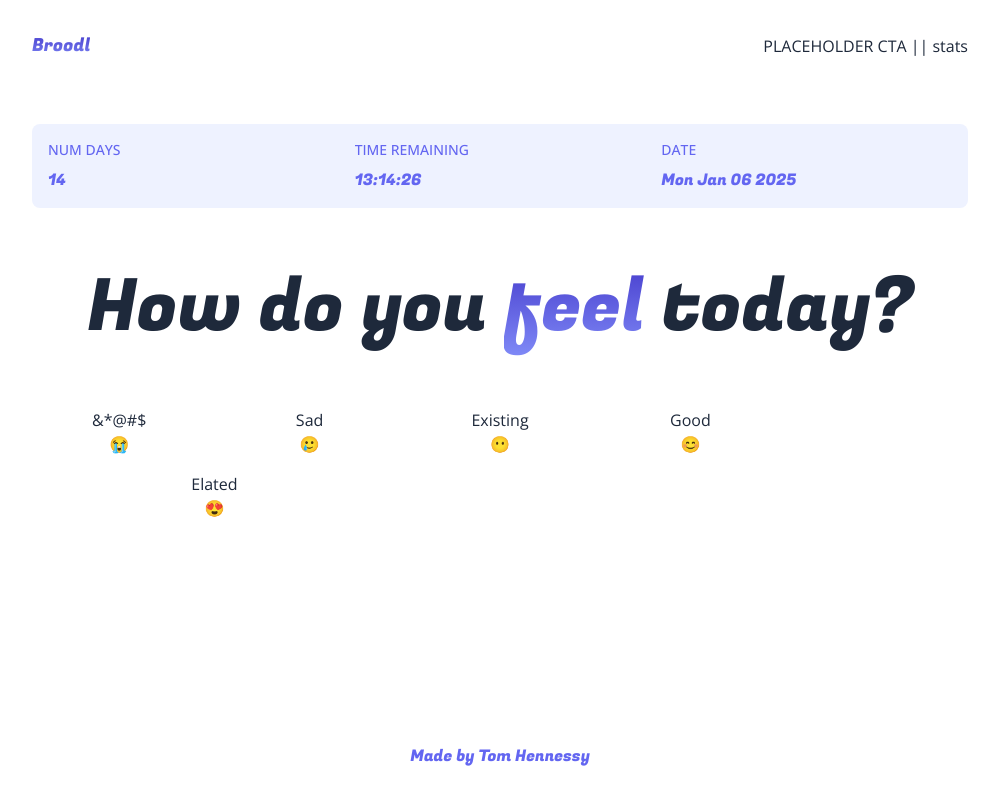
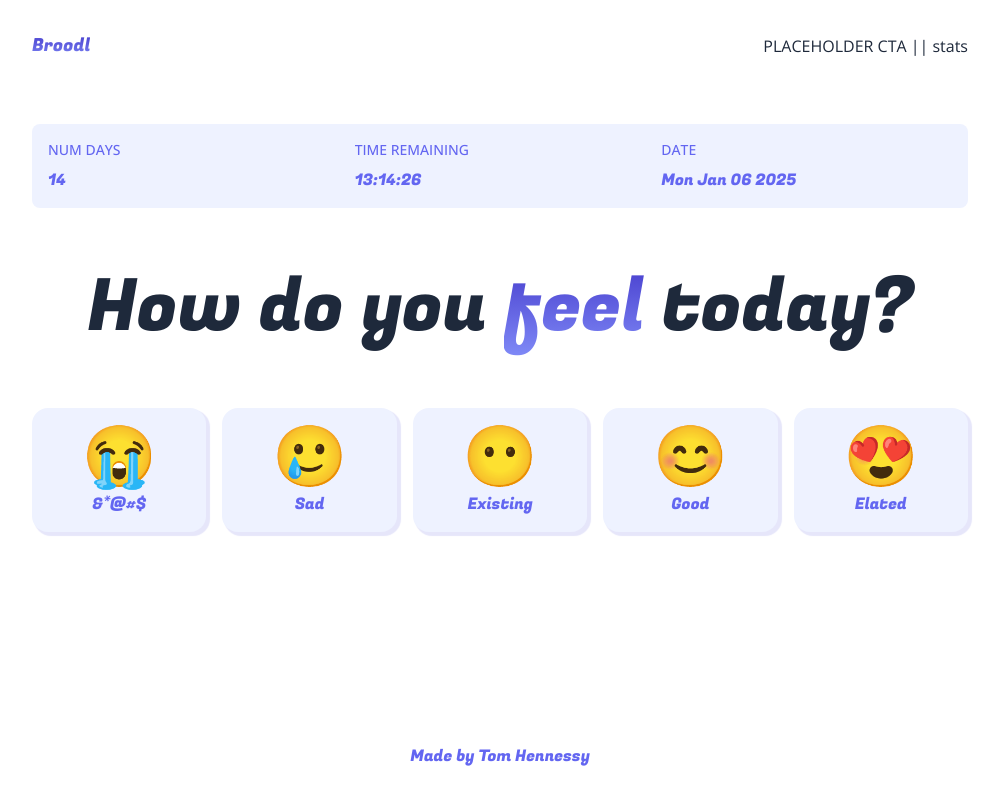
Before and after one commit to tomlhennessy/broodl, a Next.js app: page /dashboard in a window 1280 px wide. Shown: the whole page, without its empty margins (140-1143 px from the left). Built offline with nearby package versions, Linux system fonts and the light colour scheme.

Commit message:
mood buttons

```diff
--- a/app/globals.css
+++ b/app/globals.css
@@ -7,3 +7,12 @@
   -webkit-background-clip: text;
   -webkit-text-fill-color: transparent;
 }
+
+.purpleShadow {
+  box-shadow: 3px 3px 1px 1px lavender;
+}
+
+.purpleShadow:hover {
+  transform: translate(3px, 3px );
+  box-shadow: 0px 0px 1px 1px lavender;
+}
--- a/components/Dashboard.js
+++ b/components/Dashboard.js
@@ -36,12 +36,12 @@ export default function Dashboard() {
       <h4 className={'text-5xl sm:text-6xl md:text-7xl text-center ' + fugaz.className}>
         How do you <span className='textGradient'>feel</span> today?
       </h4>
-      <div className='grid grid-cols-2 md:grid-cols-5 gap-4'>
+      <div className='flex items-stretch flex-wrap gap-4'>
         {Object.keys(moods).map((mood, moodIndex) => {
           return (
-            <button className={' ' + (moodIndex === 4 ? 'col-span-2' : ' ')} key={moodIndex}>
-              <p>{mood}</p>
-              <p>{moods[mood]}</p>
+            <button className='p-4 px-5 rounded-2xl purpleShadow duration-200 bg-indigo-50 hover:bg-[lavender] text-center flex flex-col items-center gap-2 flex-1 ' key={moodIndex}>
+              <p className='text-4xl sm:text-5xl md:text-6xl'>{moods[mood]}</p>
+              <p className={'text-indigo-500 text-xs sm:text-sm md:text-base ' + fugaz.className}>{mood}</p>
             </button>
           )
         })}
```
